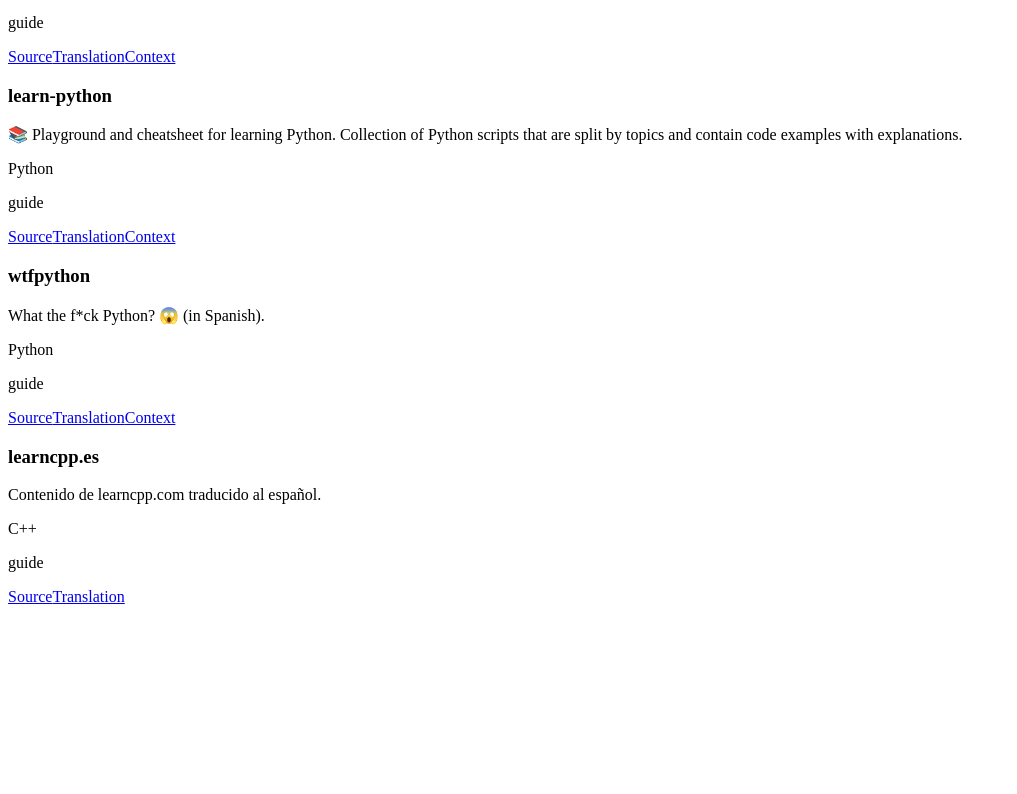
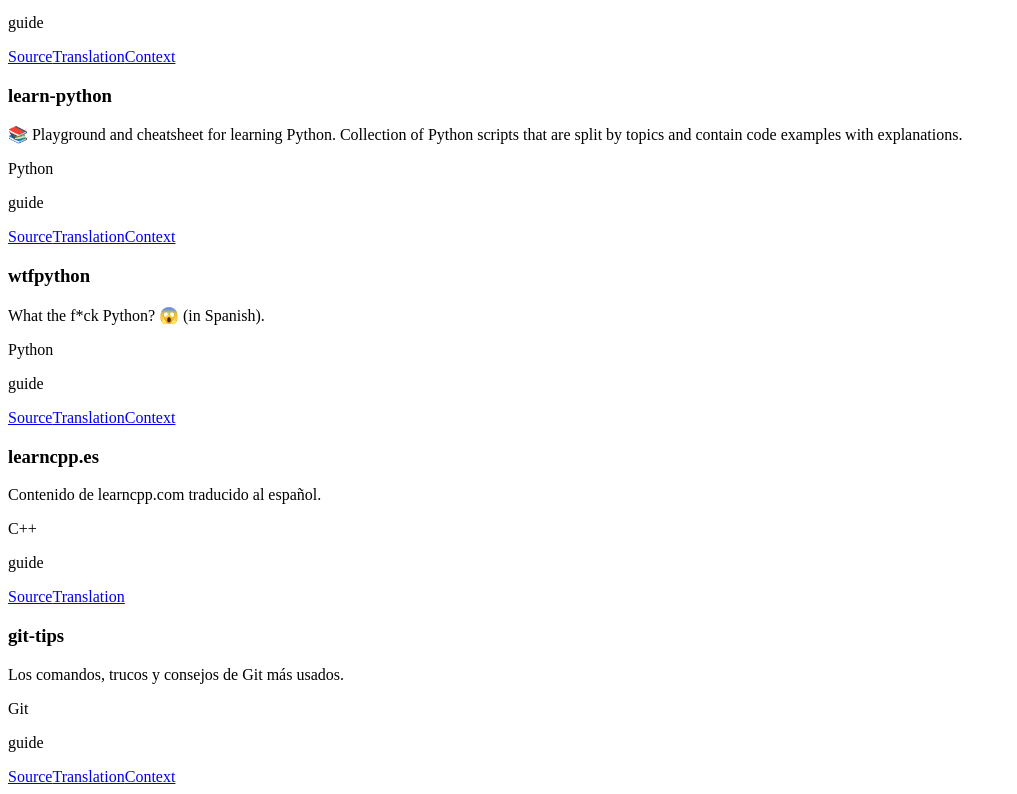
Before and after one commit to JoseDeFreitas/JoseDeFreitas-website, a Next.js app: page /translation in a window 1280 px wide. Shown: the part 1110-1904 px from the top of the page, without its empty margins (0-1017 px from the left). Before the commit the page ends 1724 px from the top, so only its background shows below. Built offline with nearby package versions, Linux system fonts and the light colour scheme.

Commit message:
Add new entry

```diff
--- a/public/data/data_translation.js
+++ b/public/data/data_translation.js
@@ -71,4 +71,13 @@ export const translationProjects = [
         pr: null,
         tags: ['C++', 'guide']
     },
+    {
+        name: 'git-tips',
+        description: 'Los comandos, trucos y consejos de Git más usados.',
+        creation: '19/04/2021',
+        source: 'https://github.com/git-tips/tips#readme',
+        translation: 'https://github.com/JoseDeFreitas/git-tips#readme',
+        pr: 'https://github.com/git-tips/tips/pull/195',
+        tags: ['Git', 'guide']
+    },
 ]
```
